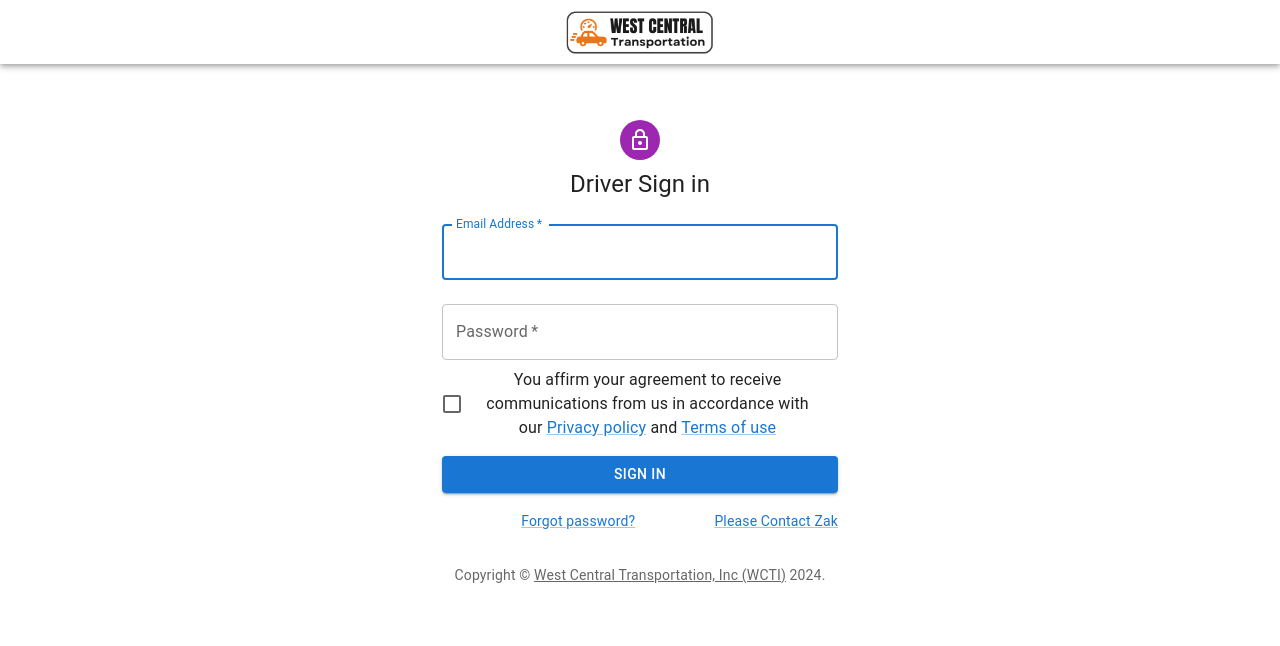
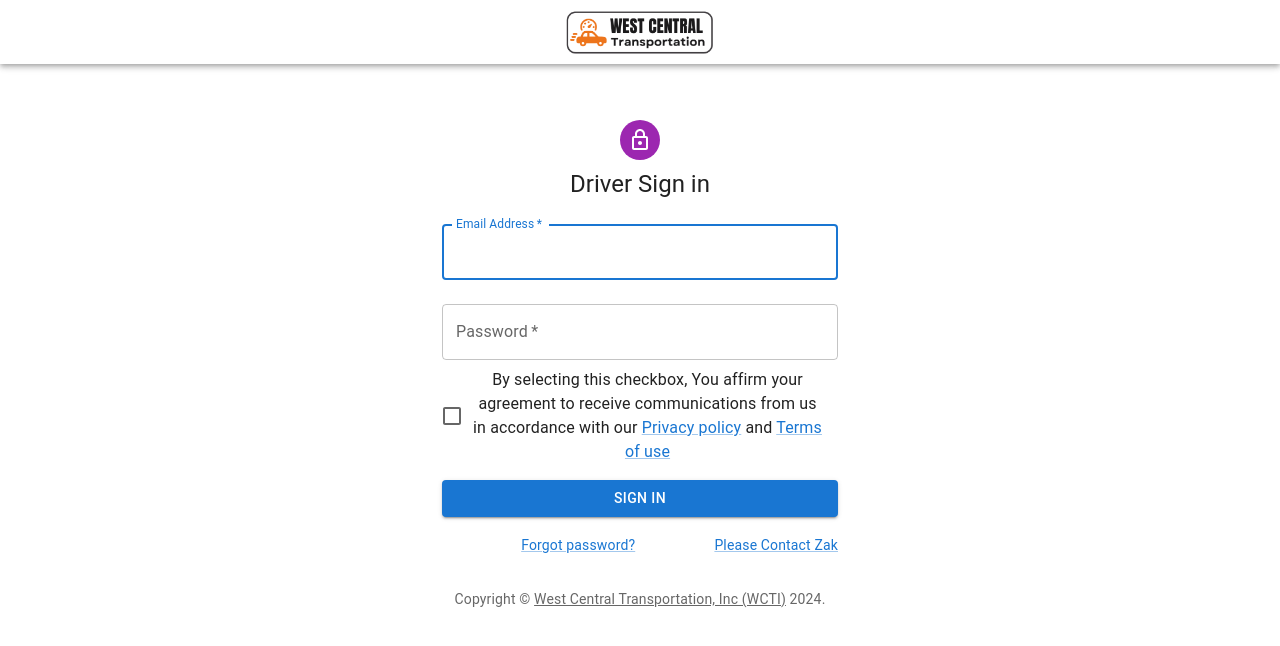
Before and after one commit to nagaajay4/wctfrontend, a React (Create React App) app: page /#/DriverLogin in a window 1280 px wide. Shown: the top 646 px of the page. Built offline with nearby package versions, Linux system fonts and the light colour scheme.

Commit message:
Added checbox keyword

```diff
--- a/src/components/DriverLogin.jsx
+++ b/src/components/DriverLogin.jsx
@@ -250,7 +250,7 @@ export default function DriverLogin() {
               }
               label={
                 <Typography>
-                  You affirm your agreement to receive communications from us in
+                  By selecting this checkbox, You affirm your agreement to receive communications from us in
                   accordance with our{" "}
                   <Link
                     href="/#/PrivacyPolicy"
--- a/src/layouts/MyForm.jsx
+++ b/src/layouts/MyForm.jsx
@@ -186,7 +186,7 @@ const MyForm = () => {
                 name="agreeToTerms"
               />
             }
-            label="you affirm your agreement to receive communications from us in accordance with our"
+            label="By selecting this checkbox, you affirm your agreement to receive communications from us in accordance with our"
           />
 
           {/* Anchor tags */}
```
